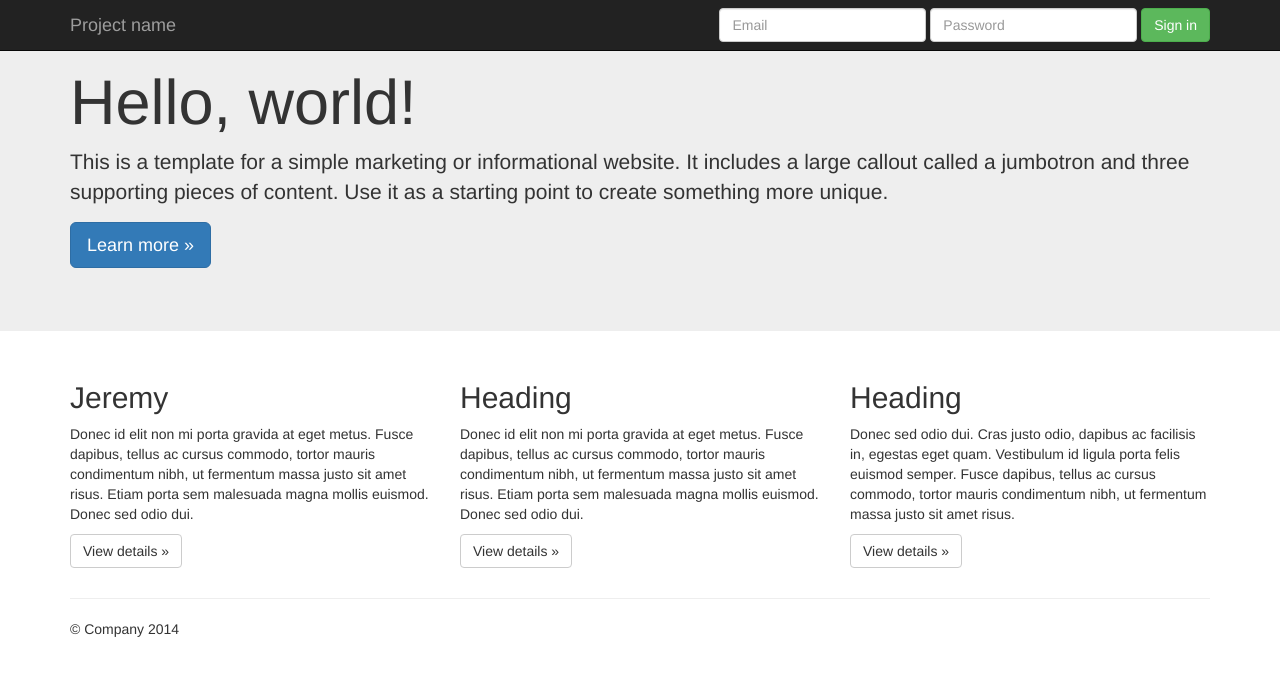
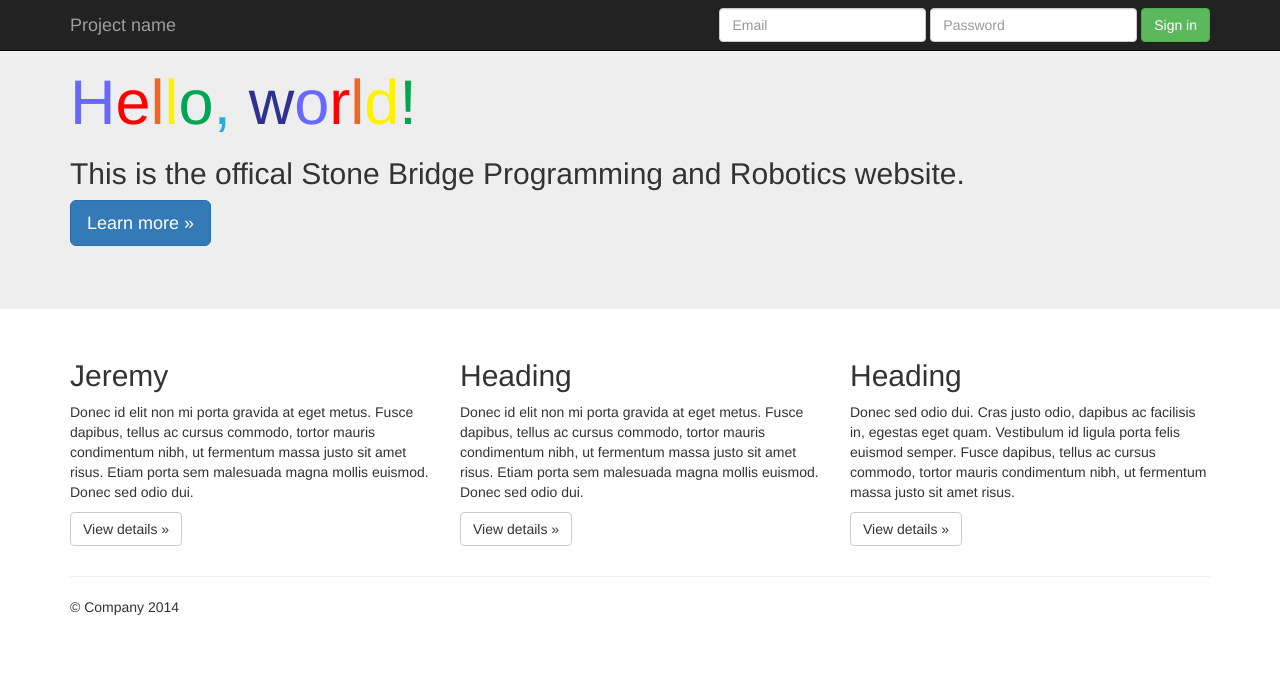
Before and after one commit to jeremystalcup1/sbhsprc-www, a plain HTML site: page index.html in a window 1280 px wide. Drawn offline with nearby package versions, Linux system fonts and the light colour scheme.

Commit message:
Added js Magic. And changed subheader

```diff
--- a/index.html
+++ b/index.html
@@ -51,8 +51,8 @@
     <!-- Main jumbotron for a primary marketing message or call to action -->
     <div class="jumbotron">
       <div class="container">
-        <h1>Hello, world!</h1>
-        <p>This is a template for a simple marketing or informational website. It includes a large callout called a jumbotron and three supporting pieces of content. Use it as a starting point to create something more unique.</p>
+        <h1 class="rainbow">Hello, world!</h1>
+        <h2>This is the offical Stone Bridge Programming and Robotics website.</h2>
         <p><a class="btn btn-primary btn-lg" role="button">Learn more »</a></p>
       </div>
     </div>
@@ -89,7 +89,9 @@
     ================================================== -->
     <!-- Placed at the end of the document so the pages load faster -->
     <script src="https://ajax.googleapis.com/ajax/libs/jquery/1.11.1/jquery.min.js"></script>
-    <script src="../../dist/js/bootstrap.min.js"></script>
+    <script src="http://maxcdn.bootstrapcdn.com/bootstrap/3.2.0/js/bootstrap.min.js"></script>
+    <script src="js/rainbow.js"></script>
+    <script src="js/main.js"></script>
 
 
 </body></html>
--- /dev/null
+++ b/js/main.js
@@ -0,0 +1,15 @@
+$('.rainbow').rainbow({
+    colors: [
+        '#FF0000',
+        '#f26522',
+        '#fff200',
+        '#00a651',
+        '#28abe2',
+        '#2e3192',
+        '#6868ff'
+    ],
+    animate: true,
+    animateInterval: 100,
+    pad: false,
+    pauseLength: 100,
+});
--- /dev/null
+++ b/js/rainbow.js
@@ -0,0 +1,104 @@
+(function($) {
+	$.fn.rainbow = function(options) {
+		this.each(function() {
+
+			options.originalText = $(this).html();
+			options.iterations = 0;
+			if (!options.pauseLength) {
+				options.pauseLength = options.animateInterval;
+			}
+			$(this).data('options',options);
+
+			if (options.pad) {
+
+				for (x = 0; x < options.originalText.length; x++) {
+					options.colors.unshift(options.colors[options.colors.length-1]);
+				}
+			}
+
+			$.fn.rainbow.render(this);
+
+		});
+	}
+
+	$.fn.pauseRainbow = function() {
+		this.each(function() {
+			var options = $(this).data('options');
+			if (options) {
+				options.animate = false;
+				$(this).data('options',options);
+			}
+		});
+	}
+
+
+	$.fn.resumeRainbow = function() {
+		this.each(function() {
+			var options = $(this).data('options');
+			if (options) {
+				options.animate = true;
+				$(this).data('options',options);
+				$.fn.rainbow.render(this);
+			}
+		});
+	}
+
+
+	$.fn.rainbow.render = function(obj) {
+
+			var options = $(obj).data('options');
+			var chars = options.originalText.split('');
+
+			options.iterations++;
+
+			var newstr = '';
+			var counter = 0;
+			for (var x in chars) {
+
+				if (chars[x]!=' ') {
+					newstr = newstr + '<span style="color: ' + options.colors[counter] + ';">' + chars[x] + '</span>';
+					counter++;
+				} else {
+					newstr = newstr + ' ';
+
+				}
+
+
+				if (counter >= options.colors.length) {
+					counter = 0;
+				}
+			}
+			$(obj).html(newstr);
+
+			var pause = (options.iterations % options.colors.length == 0);
+
+
+
+			if (options.animate) {
+
+				(
+					function(obj,interval) {
+						var options = $(obj).data('options');
+						var i = setTimeout(function() {
+							$.fn.rainbow.shift(obj);
+						},interval);
+						options.interval = i;
+						$(obj).data('options',options);
+					}
+				)(obj,pause?options.pauseLength:options.animateInterval);
+			}
+
+
+	}
+
+
+	$.fn.rainbow.shift = function(obj) {
+
+		var options = $(obj).data('options');
+		var color = options.colors.pop();
+		options.colors.unshift(color);
+		$.fn.rainbow.render(obj);
+
+	}
+
+})(jQuery);
```
